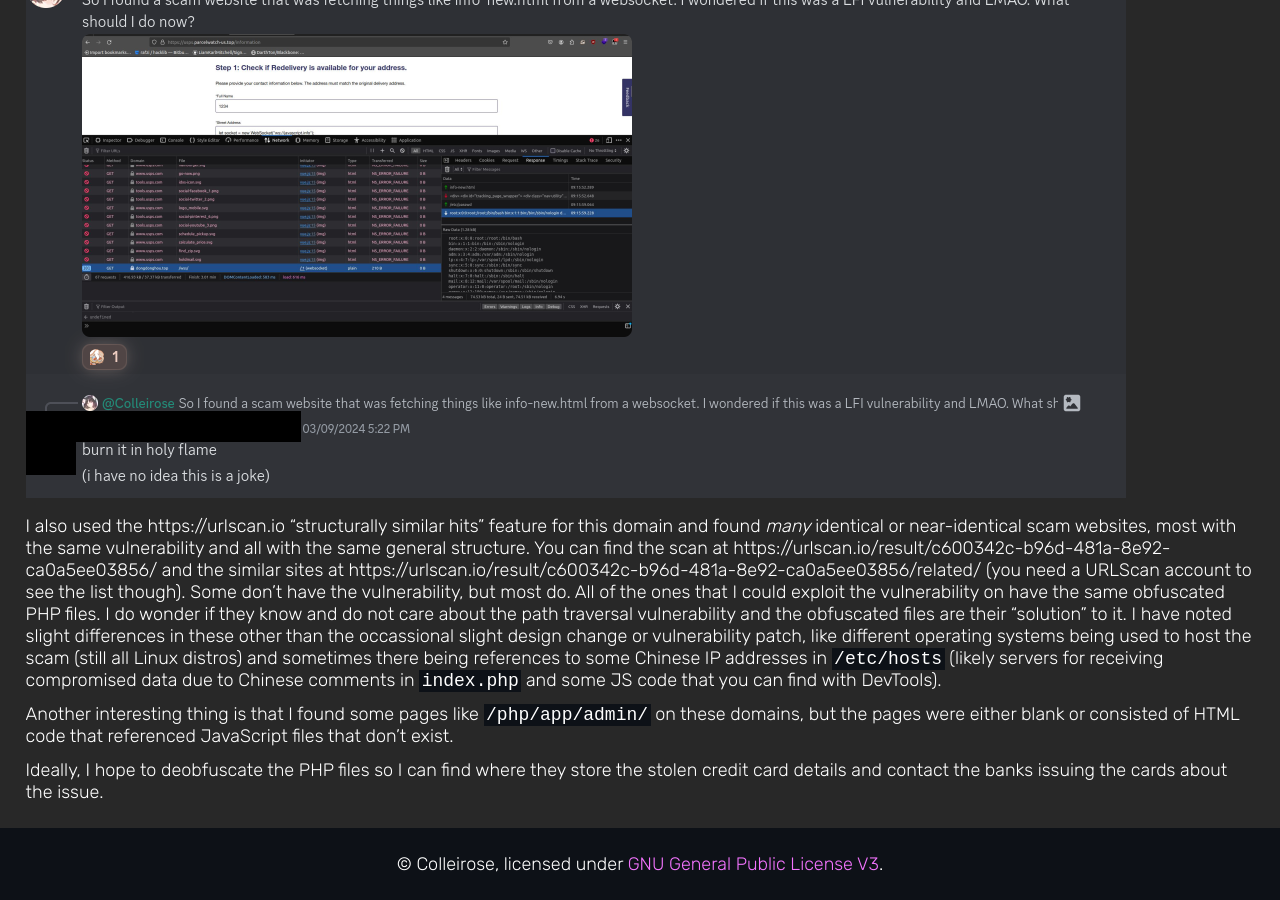
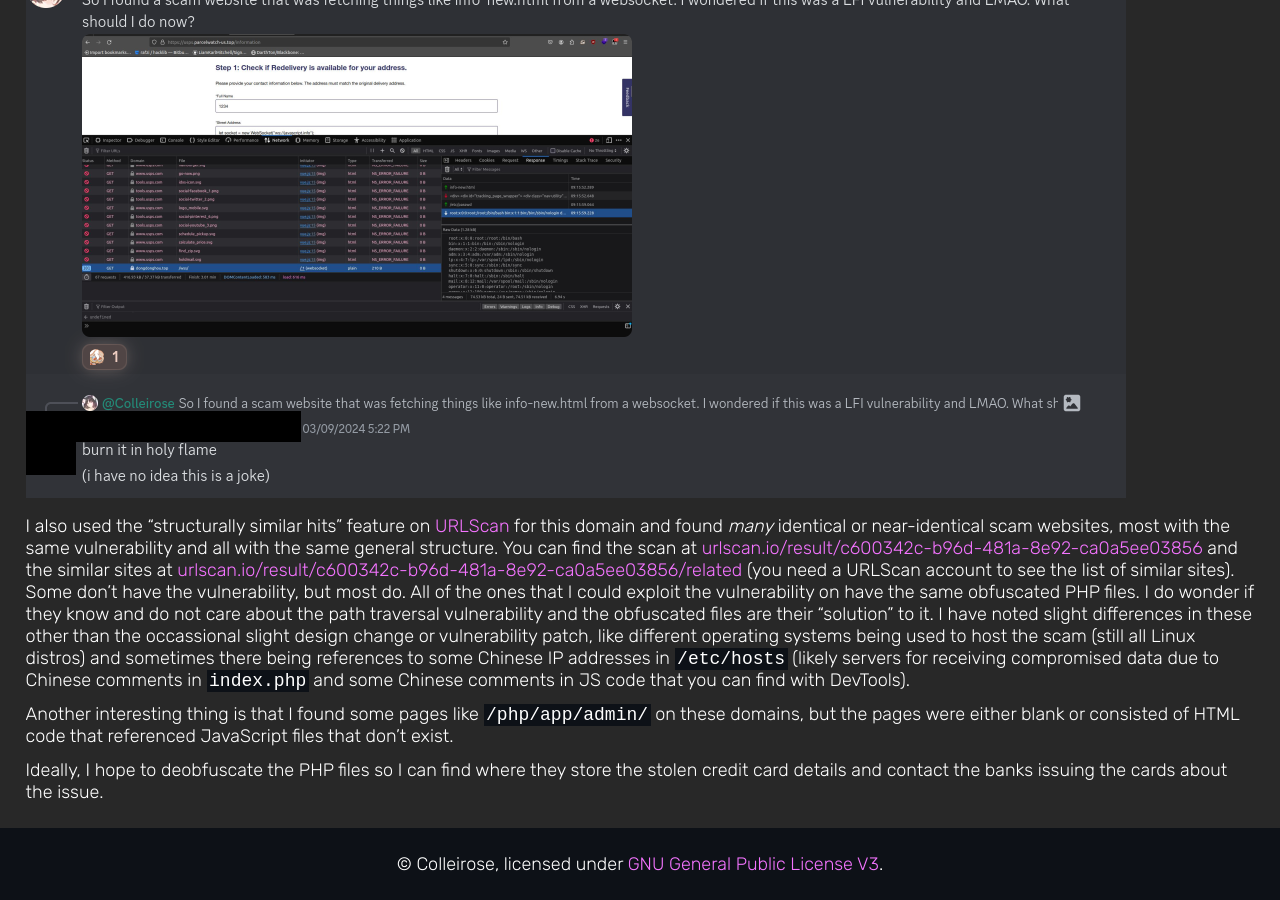
Before and after one commit to colleirose/colleirose.github.io, a Jekyll site: the page built from _posts/2024-03-24-path-traversal-in-scam-website.md, in a window 1280 px wide and 900 px high, scrolled down 4372 px. Built offline with Jekyll 4.4.1, drawn with Linux system fonts in a browser that asks for light colours; some of the changed text lies outside the part shown.

Commit message:
fix issues in post

```diff
--- a/_posts/2024-03-24-path-traversal-in-scam-website.md
+++ b/_posts/2024-03-24-path-traversal-in-scam-website.md
@@ -99,7 +99,7 @@ I asked other people to try out the URL but nobody else I contacted was unfortun
 
 ![Discussion on Discord](/assets/img/discussion%20of%20php%20obfuscation%20on%20discord%203.png)
 
-I also used the https://urlscan.io "structurally similar hits" feature for this domain and found *many* identical or near-identical scam websites, most with the same vulnerability and all with the same general structure. You can find the scan at https://urlscan.io/result/c600342c-b96d-481a-8e92-ca0a5ee03856/ and the similar sites at https://urlscan.io/result/c600342c-b96d-481a-8e92-ca0a5ee03856/related/ (you need a URLScan account to see the list though). Some don't have the vulnerability, but most do. All of the ones that I could exploit the vulnerability on have the same obfuscated PHP files. I do wonder if they know and do not care about the path traversal vulnerability and the obfuscated files are their "solution" to it. I have noted slight differences in these other than the occassional slight design change or vulnerability patch, like different operating systems being used to host the scam (still all Linux distros) and sometimes there being references to some Chinese IP addresses in `/etc/hosts` (likely servers for receiving compromised data due to Chinese comments in `index.php` and some JS code that you can find with DevTools).
+I also used the "structurally similar hits" feature on [URLScan](https://urlscan.io) for this domain and found *many* identical or near-identical scam websites, most with the same vulnerability and all with the same general structure. You can find the scan at [urlscan.io/result/c600342c-b96d-481a-8e92-ca0a5ee03856](https://urlscan.io/result/c600342c-b96d-481a-8e92-ca0a5ee03856/) and the similar sites at [urlscan.io/result/c600342c-b96d-481a-8e92-ca0a5ee03856/related](https://urlscan.io/result/c600342c-b96d-481a-8e92-ca0a5ee03856/related/) (you need a URLScan account to see the list of similar sites). Some don't have the vulnerability, but most do. All of the ones that I could exploit the vulnerability on have the same obfuscated PHP files. I do wonder if they know and do not care about the path traversal vulnerability and the obfuscated files are their "solution" to it. I have noted slight differences in these other than the occassional slight design change or vulnerability patch, like different operating systems being used to host the scam (still all Linux distros) and sometimes there being references to some Chinese IP addresses in `/etc/hosts` (likely servers for receiving compromised data due to Chinese comments in `index.php` and some Chinese comments in JS code that you can find with DevTools).
 
 Another interesting thing is that I found some pages like `/php/app/admin/` on these domains, but the pages were either blank or consisted of HTML code that referenced JavaScript files that don't exist.
 
```
Also changed, not shown: other parts of _posts/2024-03-24-path-traversal-in-scam-website.md (+3 -3 lines).
